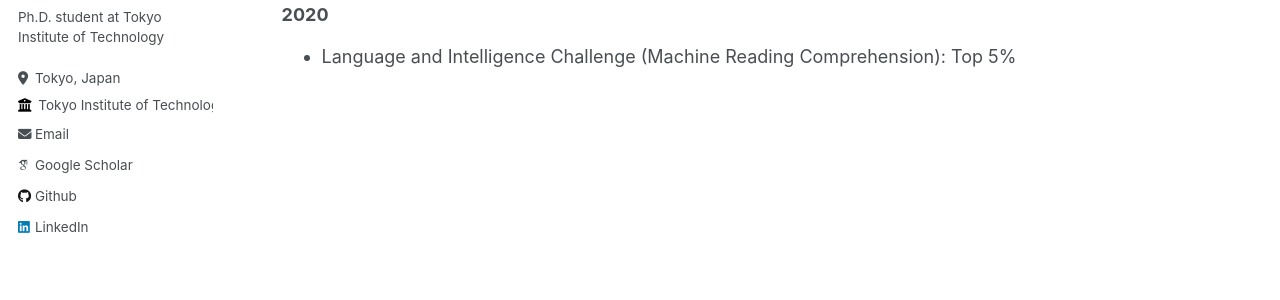
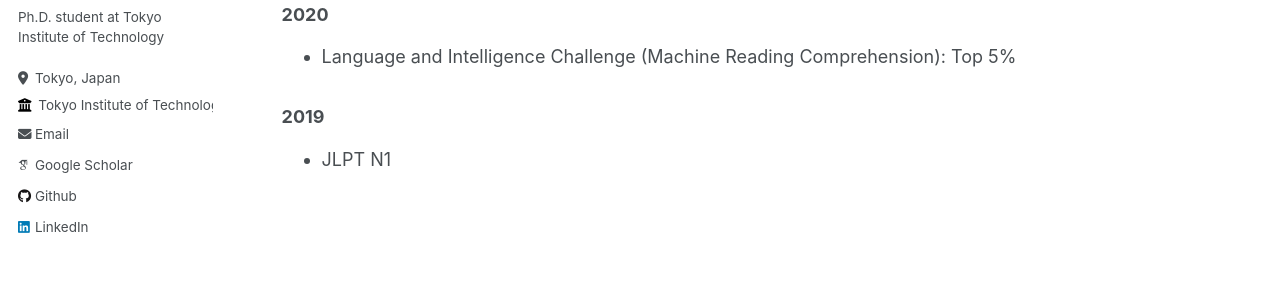
Before and after one commit to derrickmaa/derrickmaa.github.io, a Jekyll site: the page built from _pages/year-archive.md, in a window 1280 px wide. Shown: the part 285-585 px from the top of the page. Built offline with Jekyll 4.4.1, drawn with Linux system fonts in a browser that asks for light colours; some web fonts are replaced.

Commit message:
Update year-archive.md

```diff
--- a/_pages/year-archive.md
+++ b/_pages/year-archive.md
@@ -11,3 +11,6 @@ author_profile: true
 
 ### 2020
 - Language and Intelligence Challenge (Machine Reading Comprehension): Top 5%
+
+### 2019
+- JLPT N1
```
